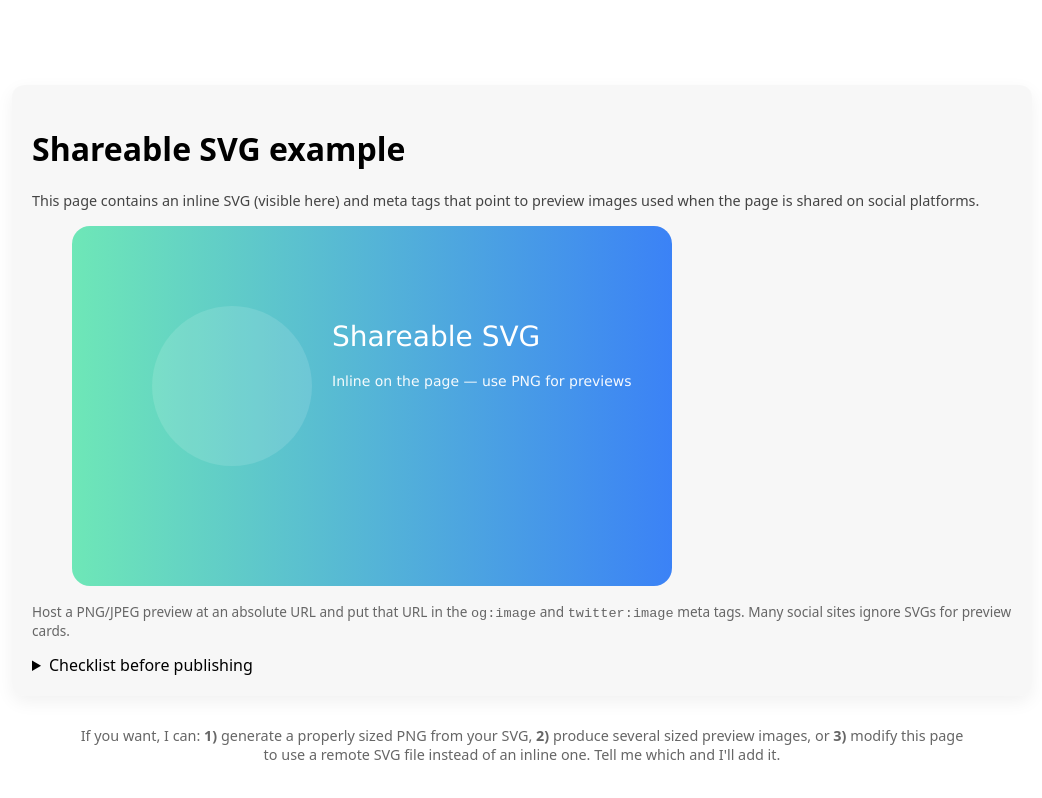
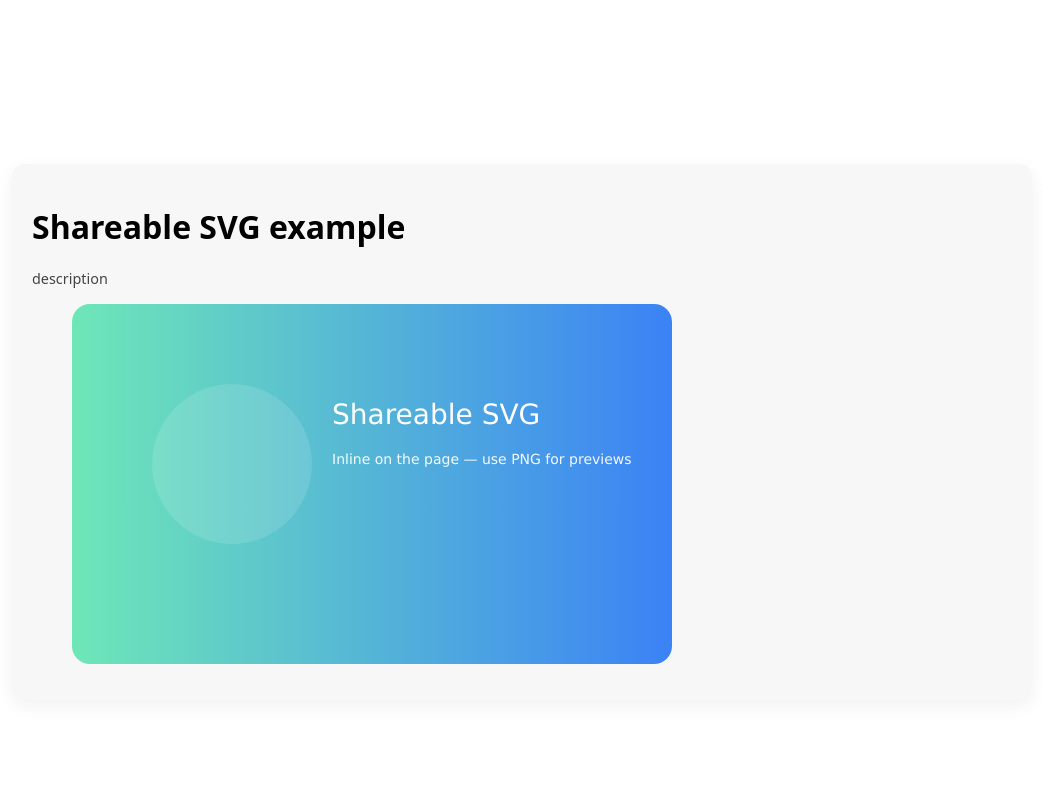
Before and after one commit to SP4CEBARsystems/chat-extensions, a plain HTML site: page index.html in a window 1280 px wide. Shown: the whole page, without its empty margins (118-1160 px from the left). Drawn offline with Linux system fonts and the light colour scheme.

Commit message:
removed chatgpt's instructions

```diff
--- a/index.html
+++ b/index.html
@@ -13,7 +13,7 @@
         <meta property="og:description" content="An example page that shows an inline SVG and provides images usable by social preview cards." />
         <!-- Preferred preview image (use PNG/JPEG for best compatibility) -->
 		<meta property="og:image" content="assets/favicon.svg" />
-        <meta property="og:image:type" content="image/png" />
+        <meta property="og:image:type" content="image/svg" />
         <meta property="og:image:width" content="1200" />
         <meta property="og:image:height" content="630" />
         <meta property="og:image:alt" content="A preview of the SVG artwork" />
@@ -37,7 +37,7 @@
         <main class="wrap">
             <div class="card">
                 <h1>Shareable SVG example</h1>
-                <p class="hint">This page contains an inline SVG (visible here) and meta tags that point to preview images used when the page is shared on social platforms.</p>
+                <p class="hint">description</p>
 
                 <!-- Inline SVG — visible when someone opens the page in a browser -->
                 <figure aria-label="Example SVG artwork">
@@ -61,22 +61,7 @@
                         </g>
                     </svg>
                 </figure>
-
-                <p class="host-note">Host a PNG/JPEG preview at an absolute URL and put that URL in the <code>og:image</code> and <code>twitter:image</code> meta tags. Many social sites ignore SVGs for preview cards.</p>
-
-                <details>
-                    <summary>Checklist before publishing</summary>
-                    <ul>
-                        <li>Upload <code>image-preview.png</code> (1200×630 recommended) to a public URL and replace <code>https://example.com/image-preview.png</code> in the &lt;head&gt; meta tags.</li>
-                        <li>Keep your SVG hosted (or inline like this) for crisp on-page display — you can also host the SVG at an absolute URL and include that as an extra <code>og:image</code> tag.</li>
-                        <li>Test with Facebook Sharing Debugger and Twitter Card Validator to see how your page will look when shared (these tools scrape your page and show the preview).</li>
-                        <li>Make sure the URLs are served over HTTPS and accessible without authentication.</li>
-                    </ul>
-                </details>
-
             </div>
-
-            <p style="font-size:.9rem;color:#666;max-width:900px;text-align:center">If you want, I can: <strong>1)</strong> generate a properly sized PNG from your SVG, <strong>2)</strong> produce several sized preview images, or <strong>3)</strong> modify this page to use a remote SVG file instead of an inline one. Tell me which and I'll add it.</p>
         </main>
 		<script type="module" src="./js/index.js"></script>
     </body>
```
